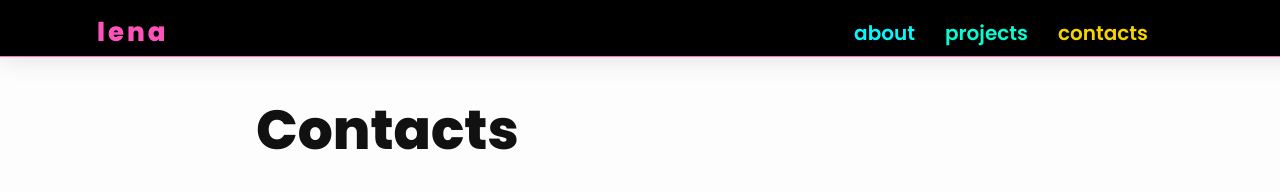
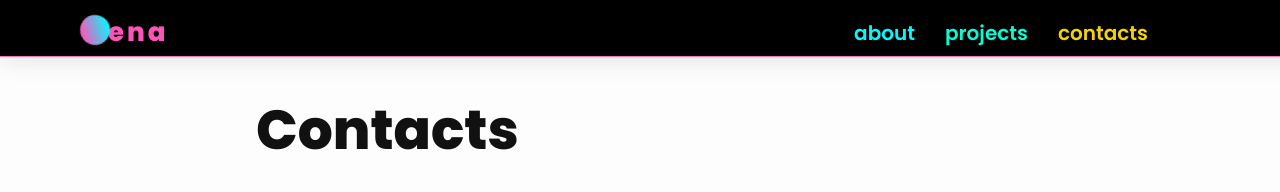
Before and after one commit to lenasofmt/lena, a Jekyll site: the page built from contact.html, in a window 1280 px wide. Shown: the top 192 px of the page. Built offline with Jekyll 4.4.1, drawn with Linux system fonts in a browser that asks for light colours; some web fonts are replaced.

Commit message:
animation e transitions

```diff
--- a/_includes/header.html
+++ b/_includes/header.html
@@ -4,6 +4,16 @@
     {%- assign default_paths = site.pages | map: "path" -%}
     {%- assign page_paths = site.header_pages | default: default_paths -%}
     <a class="site-title" rel="author" href="{{ "/" | relative_url }}">{{ site.title | escape }}</a>
+
+
+    <div class="circulo">
+      <span></span>
+      <span></span>
+      <span></span>
+      <span></span>
+    </div>
+
+
 
     {%- if page_paths -%}
       <nav class="site-nav">
--- a/_sass/minima.scss
+++ b/_sass/minima.scss
@@ -105,7 +105,64 @@
 
 .page-link img{
   width: 100%;
+  -webkit-filter: invert(0);
+  transition-duration: 0.7s;
+
+  &:hover{
+    -webkit-filter: invert(1);
+    transition-duration: 0.7s;
+  }
 }
+
+.circulo {
+  position: absolute;
+  margin-left: 50px;
+  top: 15px;
+  width: 30px;
+  height: 30px;
+  background: linear-gradient(#08f7fe,#fe53bb);
+  border-radius: 50%;
+  animation: animate 0.5s linear infinite;
+  z-index: 200;
+}
+
+@keyframes animate {
+  from {
+    transform: rotate(0deg);
+  }
+  to {
+    transform: rotate(360deg);
+  }
+}
+
+.circulo span {
+  width: 100%;
+  height: 100%;
+  background: linear-gradient(#08f7fe,#fe53bb);
+  border-radius: 50%;
+}
+
+.circulo span:nth-child(1) {
+  filter: blur(5px);
+}
+
+.circulo span:nth-child(2) {
+  filter: blur(10px);
+}
+
+.circulo span:nth-child(3) {
+  filter: blur(20px);
+}
+
+.circulo span:nth-child(4) {
+  filter: blur(55px);
+}
+
+
+
+
+
+
 
 .cometas img {
   width: 100%;
@@ -301,6 +358,8 @@
   height: auto;
   z-index: -1;
 }
+
+
 
 // Use media queries like this:
 // @include media-query($on-palm) {
--- a/projetos.html
+++ b/projetos.html
@@ -6,7 +6,8 @@
 <div class="todosproj">
     {%- for imagem in site.comets-%}<!-- liquid,dar todos os items da pasta do site data etc-->
         <!--criar um link com o item url e o item title consigo ter imagem como link-->
-        <div>
+        <div class="tuti">
+            <div class="overlay"></div>
             <a class="page-link" href="{{ site.baseurl }}/{{ imagem.link }}" title="Click to go to this project"><img src="{{ site.baseurl }}{{ imagem.image }}"/></a><br>
             <p class="tituloproj">{{imagem.title}}</p><!-- vai buscar titulo que defini-->
             <p class="descricaoproj">{{imagem.descricao}}</p><!-- vai buscar descricao do proj-->
```
Also changed, not shown: index.html (line endings or trailing spaces).
